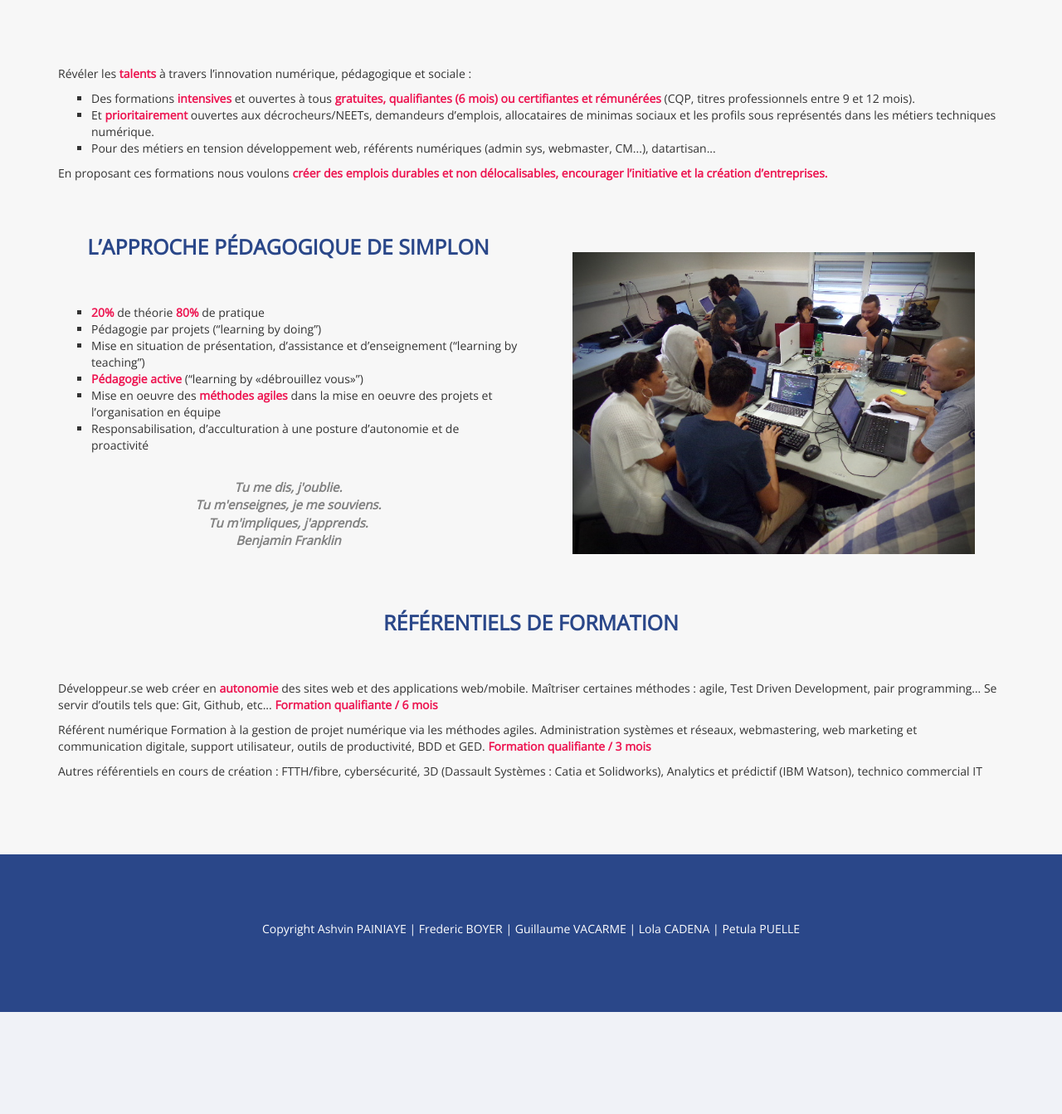
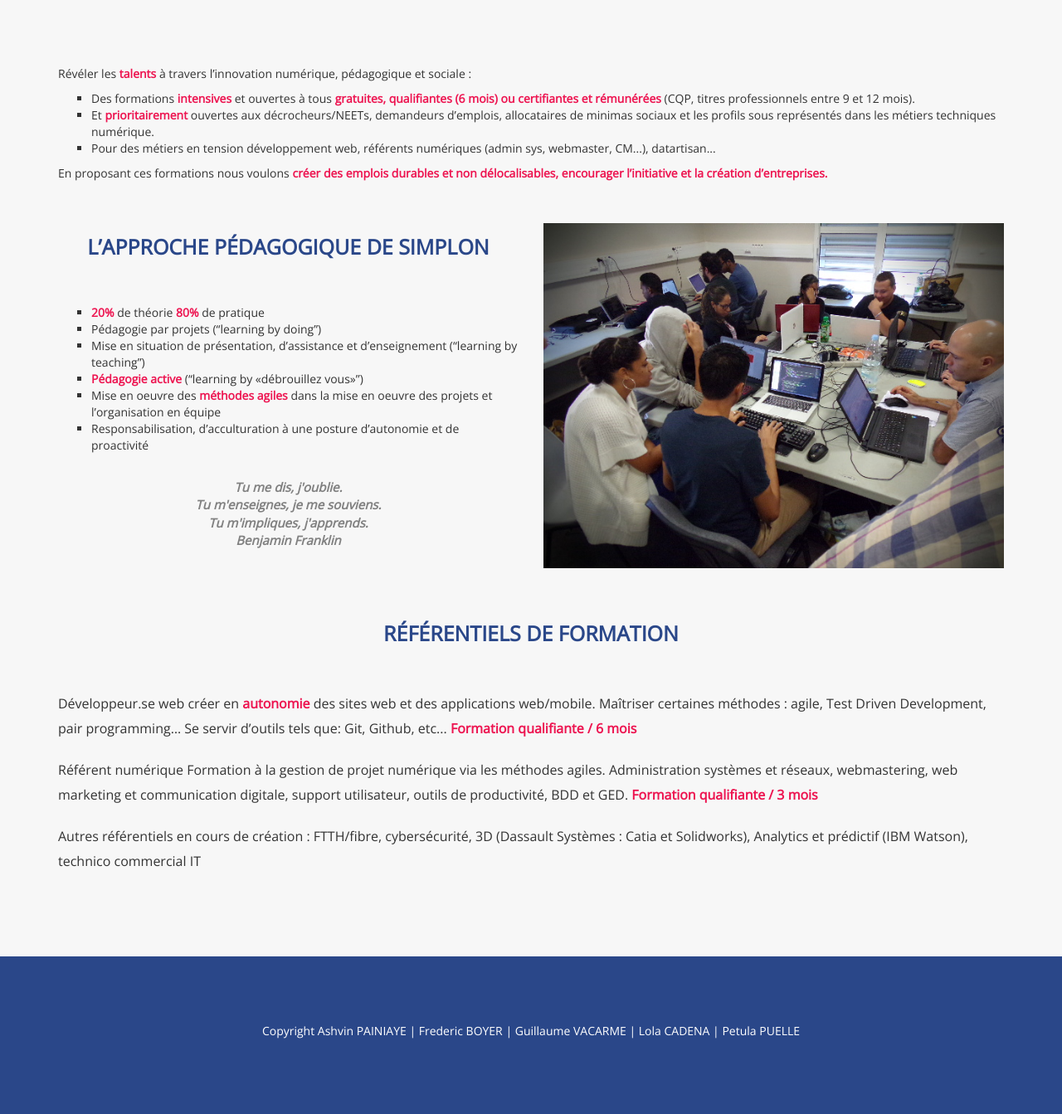
Before and after one commit to AshvinPainiaye/Plateforme-Simplon-Reunion, a PHP site: page /pages/formation.html in a window 1280 px wide. Shown: the part 370-1713 px from the top of the page at 83% size. Before the commit the page ends 1590 px from the top, so only its background shows below. Run offline with PHP 8.4, Linux system fonts and the light colour scheme.

Commit message:
ajout bouton remonter page + javascript

```diff
--- a/css/main.css
+++ b/css/main.css
@@ -165,27 +165,29 @@ h2 {
 /*fin a propos*/
 /*debut formation*/
 #formation .imagform {
-  padding: 35px;
   margin-top: 50px; }
 #formation article h3 {
   text-align: center;
   color: #2a4789;
   padding-top: 45px;
-  padding-bottom: 45px; }
-#formation article #citation {
-  color: grey;
+  padding-bottom: 45px;
+  font-size: 25px;
+  font-weight: bold; }
+#formation article .citation {
+  color: #808080;
   font-size: 15px;
   font-style: italic;
   font-weight: bold;
   padding-top: 20px; }
-#formation article .title {
-  font-size: 25px;
-  font-weight: bold; }
 #formation article .deco {
   color: #ed1450;
   font-weight: bold; }
 #formation article li {
   list-style-type: square; }
+#formation .referentiel p {
+  line-height: 30px;
+  font-size: 16px;
+  margin-bottom: 20px; }
 
 /*fin formation*/
 /*debut apprenant*/
@@ -276,6 +278,22 @@ footer {
       color: #ffffff; }
 
 /*fin footer*/
+/*remonter au top*/
+.fa-chevron-up {
+  position: fixed;
+  right: 10px;
+  color: white;
+  bottom: 20px;
+  font-size: 25px;
+  background-color: rgba(0, 0, 0, 0.5);
+  padding: 10px;
+  border-radius: 100px;
+  visibility: hidden;
+  z-index: 99; }
+  .fa-chevron-up:hover {
+    background-color: #efdf31;
+    color: #222222; }
+
 /* debut mediaqueries */
 @media screen and (max-width: 1200px) {
   h2 {
--- a/pages/apprenant.html
+++ b/pages/apprenant.html
@@ -433,6 +433,10 @@
     <!-- fin apprenants -->
 
 
+    <!-- remonter au top -->
+    <a href="body"><i class="fa fa-chevron-up"></i></a>
+
+
     <!-- debut footer -->
     <footer class="espace-bloc">
         <div class="container">
--- a/pages/apropos.html
+++ b/pages/apropos.html
@@ -112,6 +112,10 @@
     <!-- fin a propos -->
 
 
+    <!-- remonter au top -->
+    <a href="body"><i class="fa fa-chevron-up"></i></a>
+
+
     <!-- debut footer -->
     <footer class="espace-bloc">
         <div class="container">
--- a/pages/contact/contact-animer.html
+++ b/pages/contact/contact-animer.html
@@ -182,6 +182,10 @@
     <!-- fin Contact -->
 
 
+    <!-- remonter au top -->
+    <a href="body"><i class="fa fa-chevron-up"></i></a>
+
+
     <!-- debut footer -->
     <footer class="espace-bloc">
         <div class="container">
--- a/pages/contact/contact-apprenant.html
+++ b/pages/contact/contact-apprenant.html
@@ -182,6 +182,10 @@
     <!-- fin Contact -->
 
 
+    <!-- remonter au top -->
+    <a href="body"><i class="fa fa-chevron-up"></i></a>
+
+
     <!-- debut footer -->
     <footer class="espace-bloc">
         <div class="container">
--- a/pages/contact/contact-candidater.html
+++ b/pages/contact/contact-candidater.html
@@ -172,6 +172,10 @@
     <!-- fin Contact -->
 
 
+    <!-- remonter au top -->
+    <a href="body"><i class="fa fa-chevron-up"></i></a>
+
+
     <!-- debut footer -->
     <footer class="espace-bloc">
         <div class="container">
--- a/pages/contact/contact-projet.html
+++ b/pages/contact/contact-projet.html
@@ -185,6 +185,10 @@
     <!-- fin Contact -->
 
 
+    <!-- remonter au top -->
+    <a href="body"><i class="fa fa-chevron-up"></i></a>
+
+
     <!-- debut footer -->
     <footer class="espace-bloc">
         <div class="container">
--- a/pages/formation.html
+++ b/pages/formation.html
@@ -62,9 +62,6 @@
     <!-- debut formation -->
     <div class="container-fluid">
         <div class="row">
-
-
-
             <div class="col-md-12 no-padding">
                 <h2>FORMATION</h2>
                 <img src="../images/Sans%20titre%20-%201.png" alt="" class="img-responsive img-top center-block">
@@ -75,7 +72,6 @@
     <section id="formation" class="espace-bloc fond">
         <div class="container">
             <div class="row">
-
                 <article class="col-md-12">
                     <p>
                         Révéler les <span class="deco"> talents </span> à travers l’innovation numérique, pédagogique et sociale : </p>
@@ -88,12 +84,12 @@
                         </li>
                     </ul>
                     En proposant ces formations nous voulons <span class="deco">créer des emplois durables et non délocalisables, encourager l’initiative et la création d’entreprises. </span>
+                </article>
+            </div>
 
-
-                </article>
-
+            <div class="row">
                 <article class="col-md-6">
-                    <h3 class="title">L’APPROCHE PÉDAGOGIQUE DE SIMPLON</h3>
+                    <h3>L’APPROCHE PÉDAGOGIQUE DE SIMPLON</h3>
 
                     <ul>
                         <li><span class="deco">20% </span> de théorie <span class="deco">80% </span> de pratique</li>
@@ -106,23 +102,23 @@
                         <li>Responsabilisation, d’acculturation à une posture d’autonomie et de proactivité</li>
                     </ul>
 
-                    <p class="text-center" id="citation">
+                    <p class="text-center citation">
                         Tu me dis, j'oublie.
                         <br /> Tu m'enseignes, je me souviens.
                         <br /> Tu m'impliques, j'apprends.
                         <br /> Benjamin Franklin
                     </p>
 
-
                 </article>
 
                 <div class="col-md-6">
-                    <div class="imagform"> <img src="../images/formation.jpg" alt="" class="img-responsive pull-left"></div>
+                    <img src="../images/formation.jpg" alt="" class="img-responsive pull-left imagform">
                 </div>
+            </div>
 
-
-                <article class="col-md-12">
-                    <h3 class="title">RÉFÉRENTIELS DE FORMATION</h3>
+            <div class="row">
+                <article class="col-md-12 referentiel">
+                    <h3>RÉFÉRENTIELS DE FORMATION</h3>
                     <p>
                         Développeur.se web créer en <span class="deco">autonomie  </span>des sites web et des applications web/mobile. Maîtriser certaines méthodes : agile, Test Driven Development, pair programming… Se servir d’outils tels que: Git, Github, etc... <span class="deco">Formation qualifiante / 6 mois </span>
                     </p>
@@ -133,11 +129,14 @@
                         Autres référentiels en cours de création : FTTH/fibre, cybersécurité, 3D (Dassault Systèmes : Catia et Solidworks), Analytics et prédictif (IBM Watson), technico commercial IT
                     </p>
                 </article>
-
             </div>
         </div>
     </section>
     <!-- fin formation -->
+
+
+    <!-- remonter au top -->
+    <a href="body"><i class="fa fa-chevron-up"></i></a>
 
 
     <!-- debut footer -->
--- a/scss/main.scss
+++ b/scss/main.scss
@@ -243,7 +243,6 @@ h2 {
 
 #formation {
     .imagform {
-        padding: 35px;
         margin-top: 50px;
     }
     article {
@@ -252,17 +251,15 @@ h2 {
             color: $couleur2;
             padding-top: 45px;
             padding-bottom: 45px;
+            font-size: 25px;
+            font-weight: bold;
         }
-        #citation {
-            color: grey;
+        .citation {
+            color: #808080;
             font-size: 15px;
             font-style: italic;
             font-weight: bold;
             padding-top: 20px;
-        }
-        .title {
-            font-size: 25px;
-            font-weight: bold;
         }
         .deco {
             color: $couleur6;
@@ -270,6 +267,13 @@ h2 {
         }
         li {
             list-style-type: square;
+        }
+    }
+    .referentiel {
+        p {
+            line-height: 30px;
+            font-size: 16px;
+            margin-bottom: 20px;
         }
     }
 }
@@ -406,6 +410,26 @@ footer {
 /*fin footer*/
 
 
+/*remonter au top*/
+
+.fa-chevron-up {
+    position: fixed;
+    right: 10px;
+    color: white;
+    bottom: 20px;
+    font-size: 25px;
+    background-color: rgba(0, 0, 0, 0.5);
+    padding: 10px;
+    border-radius: 100px;
+    visibility: hidden;
+    z-index: 99;
+    &:hover {
+        background-color: $couleur1;
+        color: $couleur3;
+    }
+}
+
+
 /* debut mediaqueries */
 
 @media screen and (max-width: 1200px) {
```
Also changed, not shown: index.html (+8 -2 lines), js/main.js (+22 -22 lines), 1 other file.
